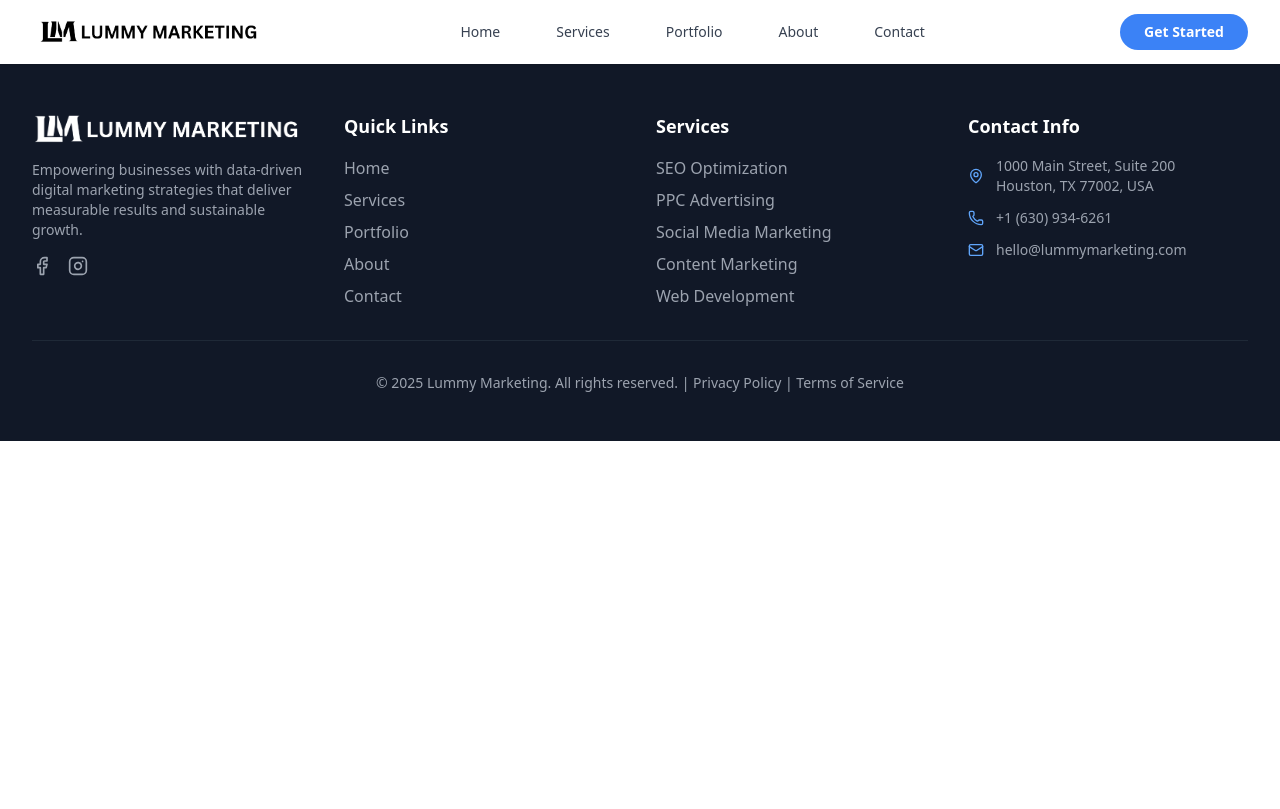
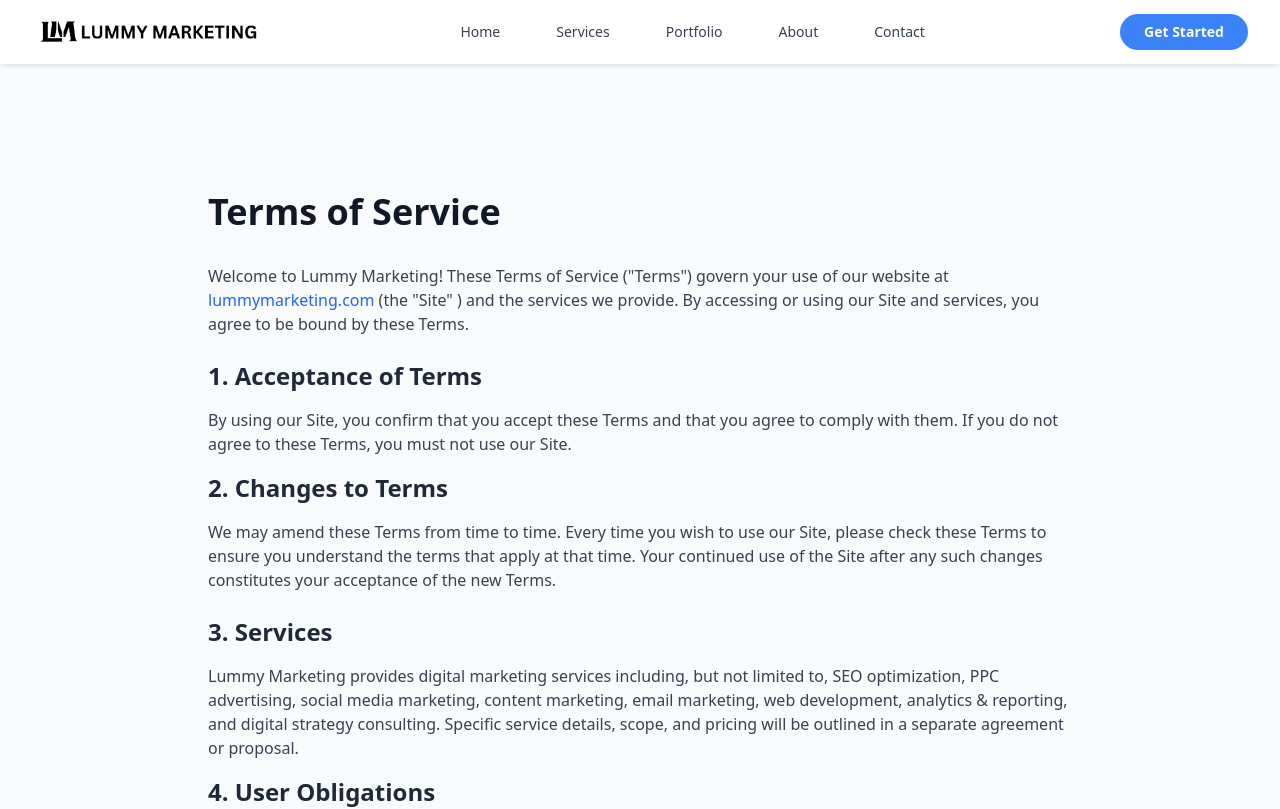
Before and after one commit to MoneychasingLT/lummy-marketing-enhanced-website, a React (Vite) app: page /terms-of-service in a window 1280 px wide. Shown: the top 809 px of the page. Built offline with nearby package versions, Linux system fonts and the light colour scheme.

Commit message:
Update App.jsx

```diff
--- a/src/App.jsx
+++ b/src/App.jsx
@@ -25,6 +25,7 @@
             <Route path="/about" element={<About />} />
             <Route path="/contact" element={<Contact />} />
             <Route path="/privacy-policy" element={<PrivacyPolicy />} />
+            <Route path="/terms-of-service" element={<TermsOfService />} />
           </Routes>
         </main>
         <Footer />
```
